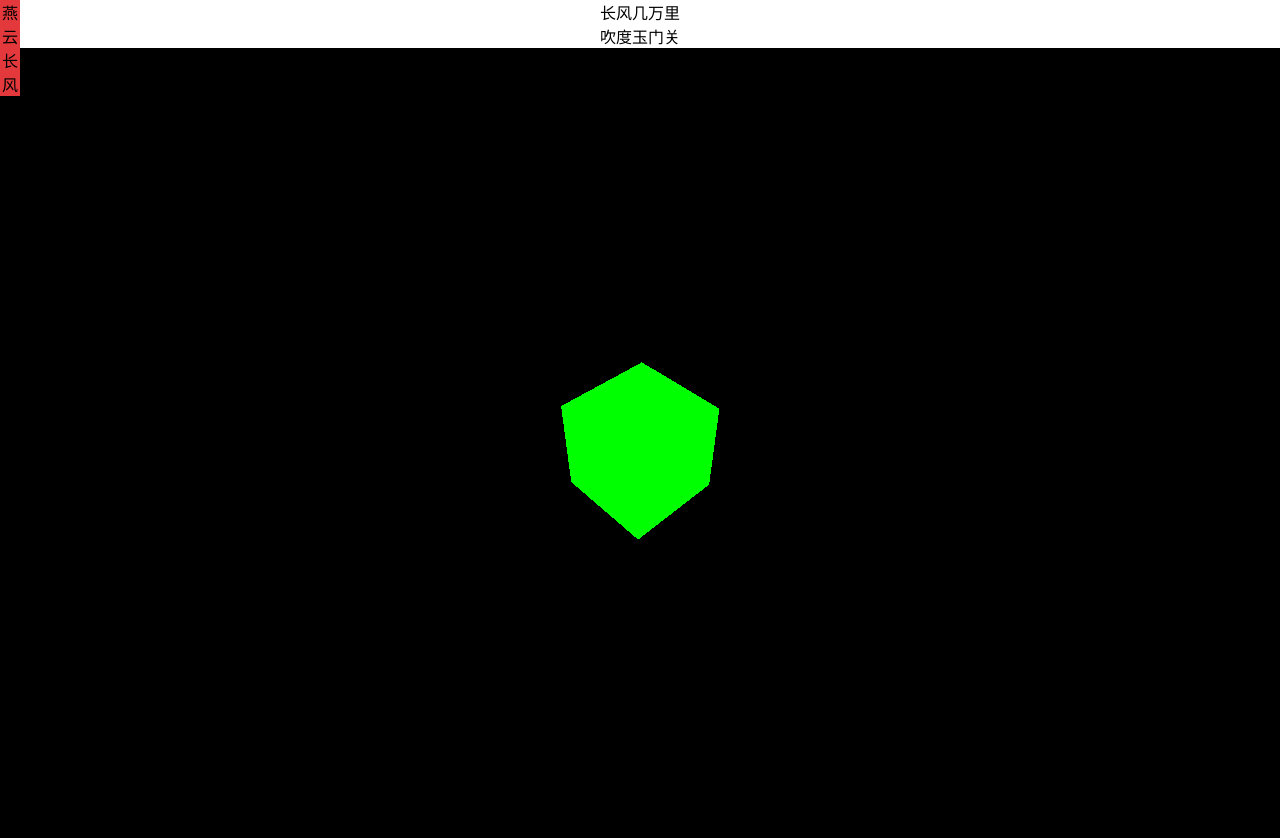
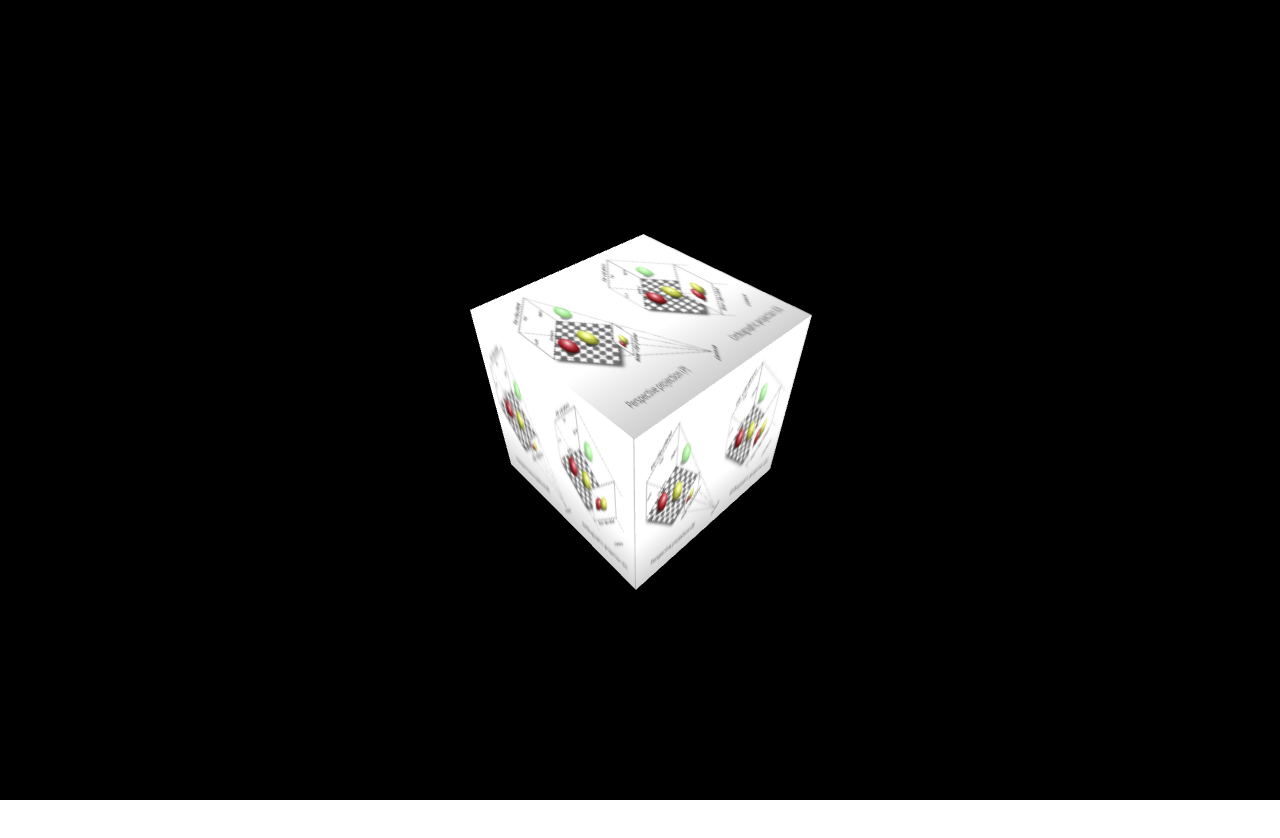
Before and after one commit to yanyunchangfeng/learning-threejs, a website built with webpack: page src/index.temp.html in a window 1280 px wide. After the commit the page ends 800 px from the top, so only its background shows below. Built offline with nearby package versions, Linux system fonts and the light colour scheme; animation ran at ten frames a second.

Commit message:
add threejs & lesson1

```diff
--- a/config/webpack.common.js
+++ b/config/webpack.common.js
@@ -22,7 +22,7 @@ module.exports={
                   {
                     loader:'url-loader',
                     options:{
-                      limit:10000
+                      limit:100000
                     }
                   }
                 ]
--- a/config/webpack.prod.js
+++ b/config/webpack.prod.js
@@ -12,7 +12,7 @@ module.exports = merge(commonConfig, {
     entry: {
         app: path.resolve(process.cwd(), "src/index.ts"),
         // 将 第三方依赖(node_modules中的) 单独打包
-        // vendor: Object.keys(pkg.dependencies)
+        vendor: Object.keys(pkg.dependencies)
     },
     output:{
        path:path.join(process.cwd(), 'docs'),
--- a/package.json
+++ b/package.json
@@ -38,6 +38,7 @@
     "webpack-merge": "4.2.1"
   },
   "dependencies": {
+    "rxjs": "6.6.3",
     "three": "0.123.0"
   }
 }
--- /dev/null
+++ b/src/app/lesson1/index.d.ts
@@ -0,0 +1,4 @@
+declare module "*.png" {
+    const value: string;
+    export default value;
+  }
--- /dev/null
+++ b/src/app/lesson1/index.ts
@@ -0,0 +1,43 @@
+import * as THREE from 'three';
+import { fromEvent } from 'rxjs';
+import { throttleTime } from 'rxjs/operators';
+const persCamera =  require("../../assets/img/camera.png");
+// import * as from '../../assets/img/yanyunchangfeng.png'
+let scene, camera, renderer, cube;
+const init = () => {
+    scene = new THREE.Scene();
+    camera = new THREE.PerspectiveCamera(75, window.innerWidth / window.innerHeight, 0.1, 1000);
+    renderer = new THREE.WebGLRenderer({ antialias: true });
+    renderer.setSize(window.innerWidth, window.innerHeight);
+    document.body.appendChild(renderer.domElement);
+    const texture = new THREE.TextureLoader().load(persCamera)
+    const geometry = new THREE.BoxGeometry(2, 2, 2);
+    // const material = new THREE.MeshBasicMaterial({ color: 0x009688 });
+    const material = new THREE.MeshBasicMaterial({ map: texture });
+    cube = new THREE.Mesh(geometry, material);
+    scene.add(cube);
+    camera.position.z = 5;
+}
+
+
+const animate = function () {
+    requestAnimationFrame(animate);
+
+    cube.rotation.x += 0.01;
+    cube.rotation.y += 0.01;
+
+    renderer.render(scene, camera);
+};
+
+const onWindowResize = () => {
+    camera.aspect = window.innerWidth / window.innerHeight;
+    camera.updateProjectionMatrix();
+    renderer.setSize(window.innerWidth, window.innerHeight);
+    console.log('')
+}
+const resize$ = fromEvent(window, 'resize').pipe(
+    throttleTime(1000)
+)
+resize$.subscribe(_ => onWindowResize())
+init();
+animate();
--- /dev/null
+++ b/src/index.d.ts
@@ -0,0 +1,4 @@
+declare module "*.png" {
+    const value: string;
+    export default value;
+  }
--- a/src/index.temp.html
+++ b/src/index.temp.html
@@ -10,11 +10,12 @@
           text-align: center;
           margin: 0;
       }
+      canvas{
+          width: 100%;
+          height: 100%;
+      }
     </style>
 </head>
 <body>
-    <div style="background-color: #e4393c;width: 20px; position: absolute;top:0px;" id="yycf">燕云长风</div>
-    <div>长风几万里</div>
-    <div>吹度玉门关</div>
 </body>
 </html>
--- a/src/index.ts
+++ b/src/index.ts
@@ -1,25 +1 @@
-import * as THREE from 'three';
-const scene = new THREE.Scene();
-const camera = new THREE.PerspectiveCamera( 75, window.innerWidth / window.innerHeight, 0.1, 1000 );
-
-const renderer = new THREE.WebGLRenderer();
-renderer.setSize( window.innerWidth, window.innerHeight );
-document.body.appendChild( renderer.domElement );
-
-const geometry = new THREE.BoxGeometry();
-const material = new THREE.MeshBasicMaterial( { color: 0x00ff00 } );
-const cube = new THREE.Mesh( geometry, material );
-scene.add( cube );
-
-camera.position.z = 5;
-
-const animate = function () {
-  requestAnimationFrame( animate );
-
-  cube.rotation.x += 0.01;
-  cube.rotation.y += 0.01;
-
-  renderer.render( scene, camera );
-};
-
-animate();
+import './app/lesson1'
--- a/tsconfig.json
+++ b/tsconfig.json
@@ -1,13 +1,15 @@
 {
     "compilerOptions": {
         "moduleResolution": "node",
+        "rootDir": "src",
+        "baseUrl": "./",
         "allowSyntheticDefaultImports": true,
         "allowJs": true,
         "module": "esnext",
         "lib": ["es5", "es2015", "es2016","es2017","es2018" ,"dom", "esnext"],
-        "target": "esnext",
+        "target": "es5",
         "sourceMap": true,
         "experimentalDecorators": true
     },
-    "include": ["./src/**/*.ts"]
+    "include": ["./src/**/*"]
 }
```
Also changed, not shown: README.md, src/assets/img/camera.png (added), 1 other file.
